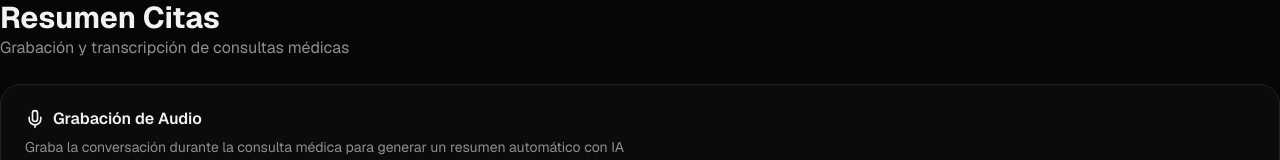
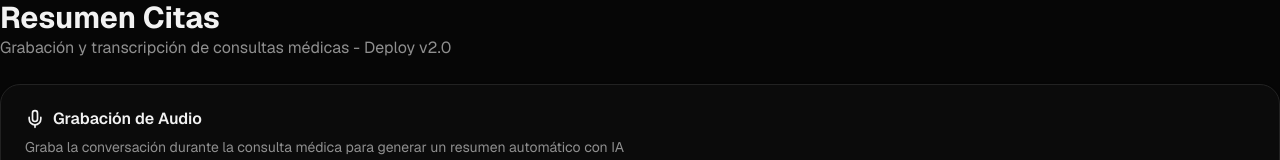
Before and after one commit to leoestradag/prueba-medicos-tessalp, a Next.js app: page /resumen-citas in a window 1280 px wide. Shown: the top 160 px of the page. Built offline with nearby package versions, Linux system fonts and the light colour scheme.

Commit message:
Force deploy v2.0: Activar auto-deploy en Render

```diff
--- a/app/resumen-citas/page.tsx
+++ b/app/resumen-citas/page.tsx
@@ -55,7 +55,7 @@ export default function ResumenCitasPage() {
     <div className="space-y-6">
       <div>
         <h1 className="text-3xl font-bold">Resumen Citas</h1>
-        <p className="text-muted-foreground">Grabación y transcripción de consultas médicas</p>
+        <p className="text-muted-foreground">Grabación y transcripción de consultas médicas - Deploy v2.0</p>
       </div>
 
       <Card>
```
